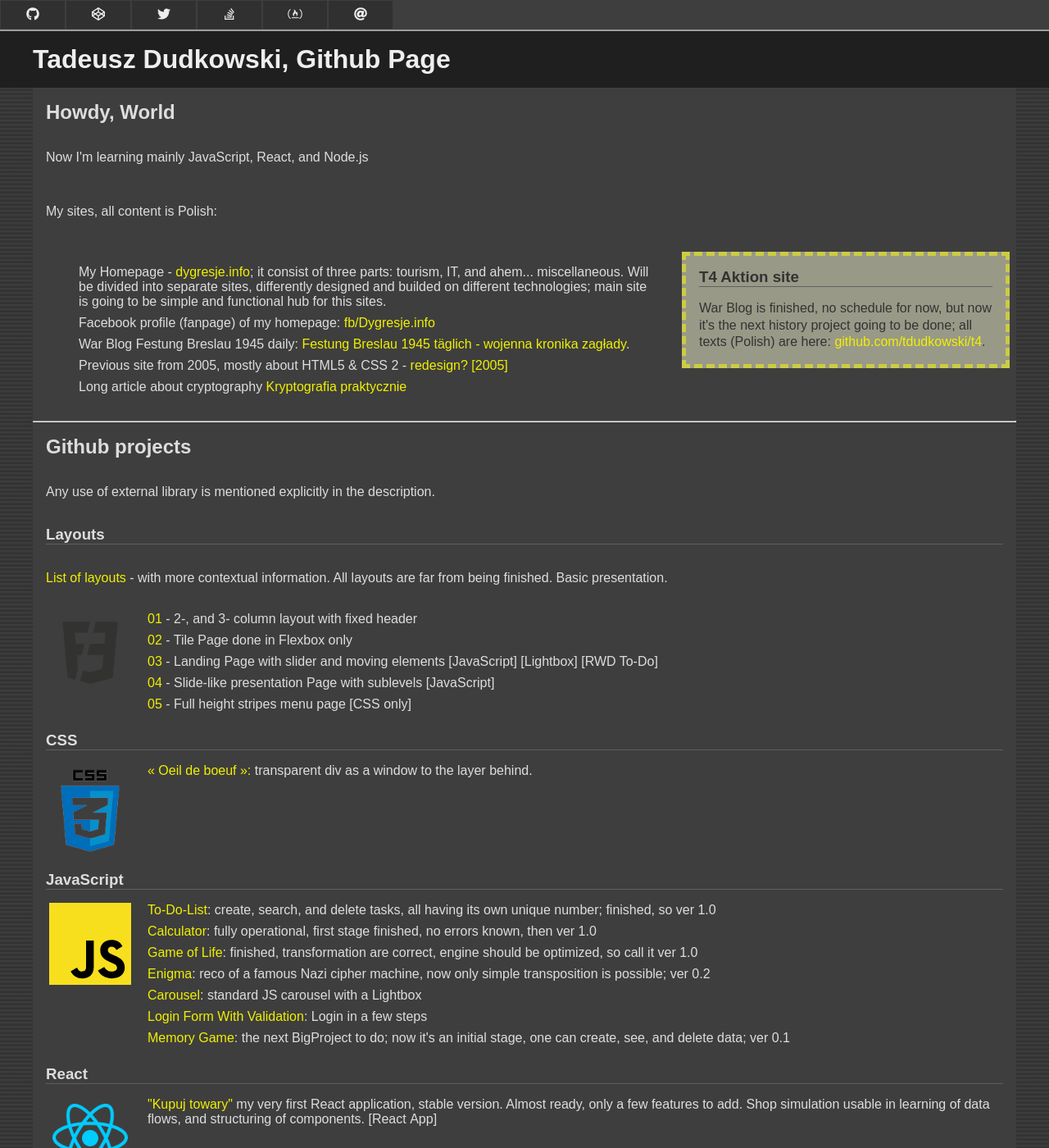
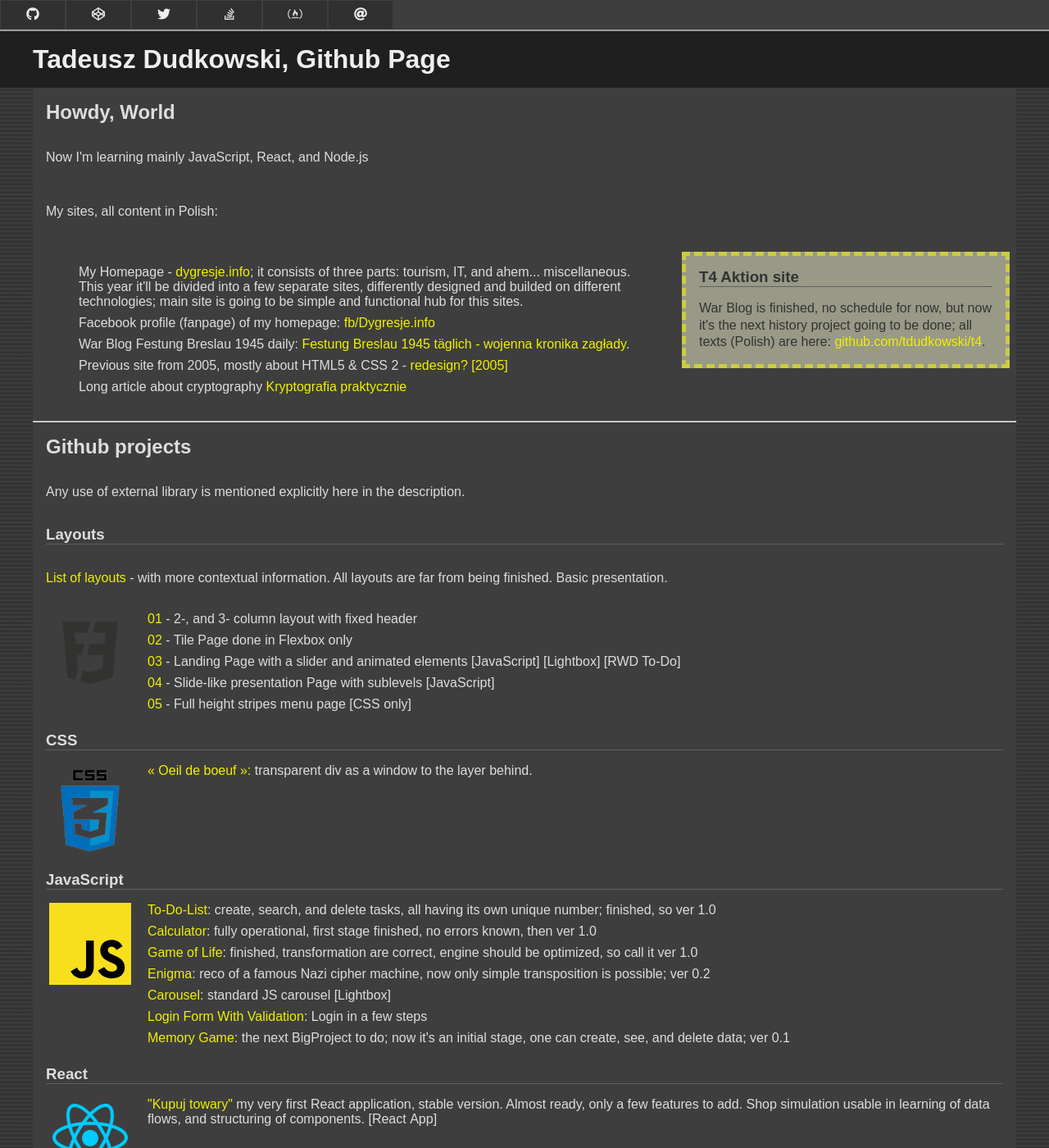
Before and after one commit to tdudkowski/tdudkowski.github.io, a Jekyll site: the page built from index.html, in a window 1280 px wide and 1400 px high. Shown: the whole window at 82% size. Built offline with Jekyll 4.4.1, drawn with Linux system fonts in a browser that asks for light colours; nearby versions of some CDN libraries.

Commit message:
correct wording

```diff
--- a/index.html
+++ b/index.html
@@ -10,13 +10,13 @@ title: Tadeusz Dudkowski, Github Page
   <h2>Howdy, World</h2>
 
   <p>Now I'm learning mainly JavaScript, React, and Node.js</p>
-  <p>My sites, all content is Polish:</p>
+  <p>My sites, all content in Polish:</p>
 
   <ul class="hello_world">
     <li>
       My Homepage - <a href="http://dygresje.info/">dygresje.info</a>; it
-      consist of three parts: tourism, IT, and ahem... miscellaneous. Will be
-      divided into separate sites, differently designed and builded on different
+      consists of three parts: tourism, IT, and ahem... miscellaneous. This year it'll be
+      divided into a few separate sites, differently designed and builded on different
       technologies; main site is going to be simple and functional hub for this
       sites.
     </li>
@@ -69,7 +69,7 @@ title: Tadeusz Dudkowski, Github Page
 
   <h2>Github projects</h2>
 
-  <p>Any use of external library is mentioned explicitly in the description.</p>
+  <p>Any use of external library is mentioned explicitly here in the description.</p>
 
   <h3>Layouts</h3>
 
@@ -94,7 +94,7 @@ title: Tadeusz Dudkowski, Github Page
       <a href="/Layouts/Layout02/">02</a> - Tile Page done in Flexbox only
     </li>
     <li>
-      <a href="/Layouts/Layout03/">03</a> - Landing Page with slider and moving
+      <a href="/Layouts/Layout03/">03</a> - Landing Page with a slider and animated
       elements [JavaScript] [Lightbox] [RWD To-Do]
     </li>
     <li>
@@ -156,7 +156,7 @@ title: Tadeusz Dudkowski, Github Page
     </li>
     <li>
       <a href="https://tdudkowski.github.io/Carousel/">Carousel</a>: standard JS
-      carousel with a Lightbox
+      carousel [Lightbox]
     </li>
     <li>
       <a href="https://tdudkowski.github.io/Login-Form-With-Validation/"
```
